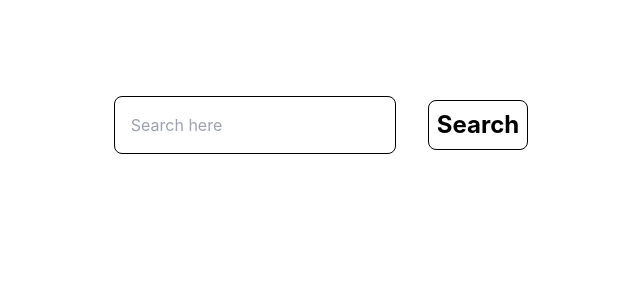
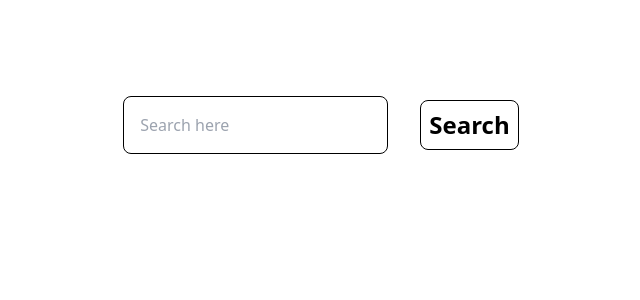
Before and after one commit to HrxPrathmesh/Vros-Git-Search, a React (Create React App) app: page / in a window 1280 px wide. Shown: the top 300 px of the page, without its empty margins (319-959 px from the left). Built offline with nearby package versions, Linux system fonts and the light colour scheme.

Commit message:
Update index.css

```diff
--- a/src/index.css
+++ b/src/index.css
@@ -1,7 +1,3 @@
 @tailwind base;
 @tailwind components;
 @tailwind utilities;
-
-*{
-    font-family: Inter;
-}
```
